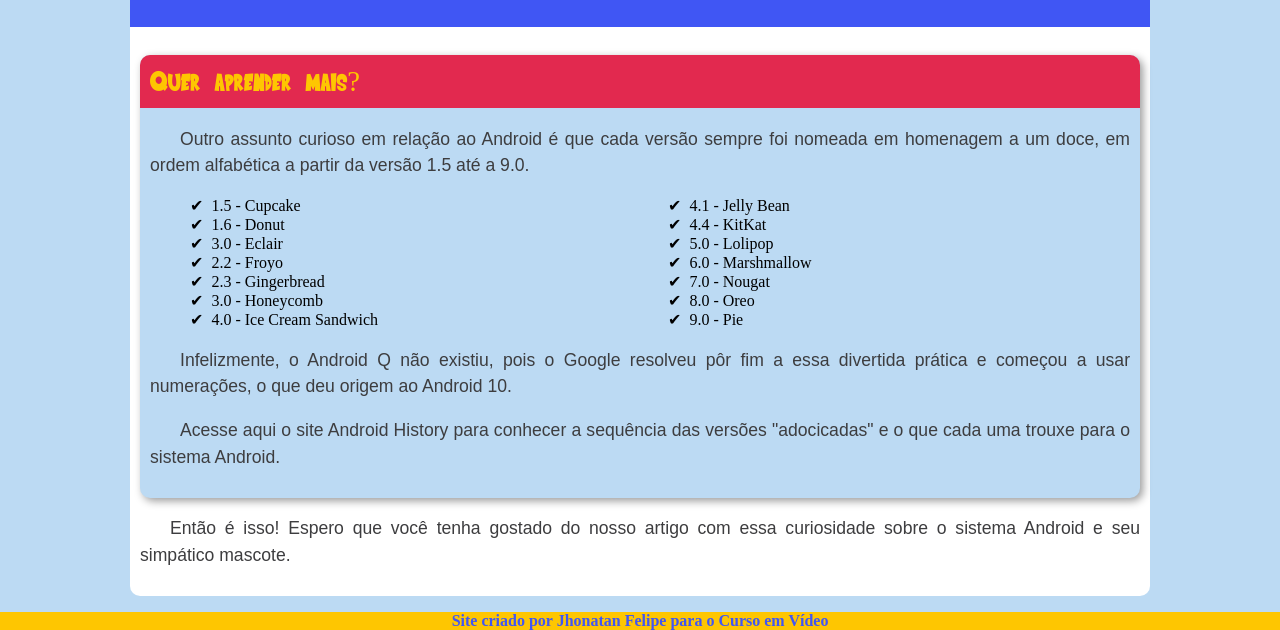
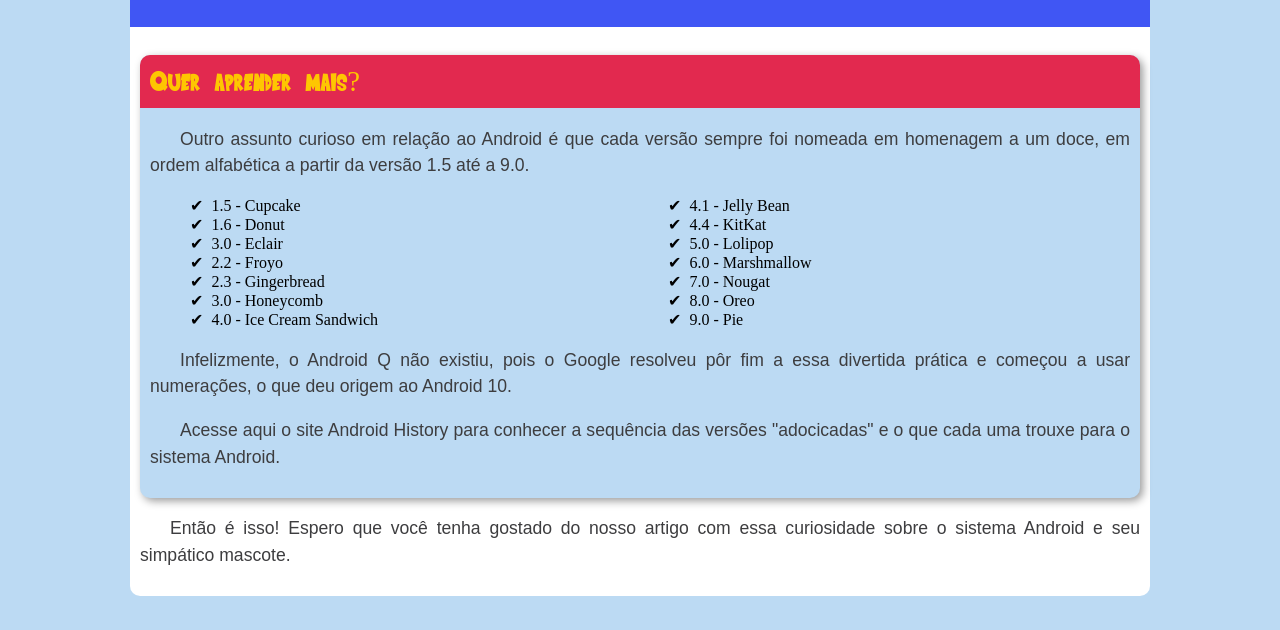
Before and after one commit to ConstJhonas/projeto, a plain HTML site: page index.html in a window 1280 px wide. Shown: the part 2984-3614 px from the top of the page. After the commit the page ends 3580 px from the top, so only its background shows below. Drawn offline with Linux system fonts and the light colour scheme.

Commit message:
sem footer

```diff
--- a/index.html
+++ b/index.html
@@ -93,9 +93,5 @@
         </article>
 
     </main>
-
-    <footer>
-        <p>Site criado por <a href="">Jhonatan Felipe</a> para o <a href="">Curso em Vídeo</a></p>
-    </footer>
 </body>
 </html>
```
